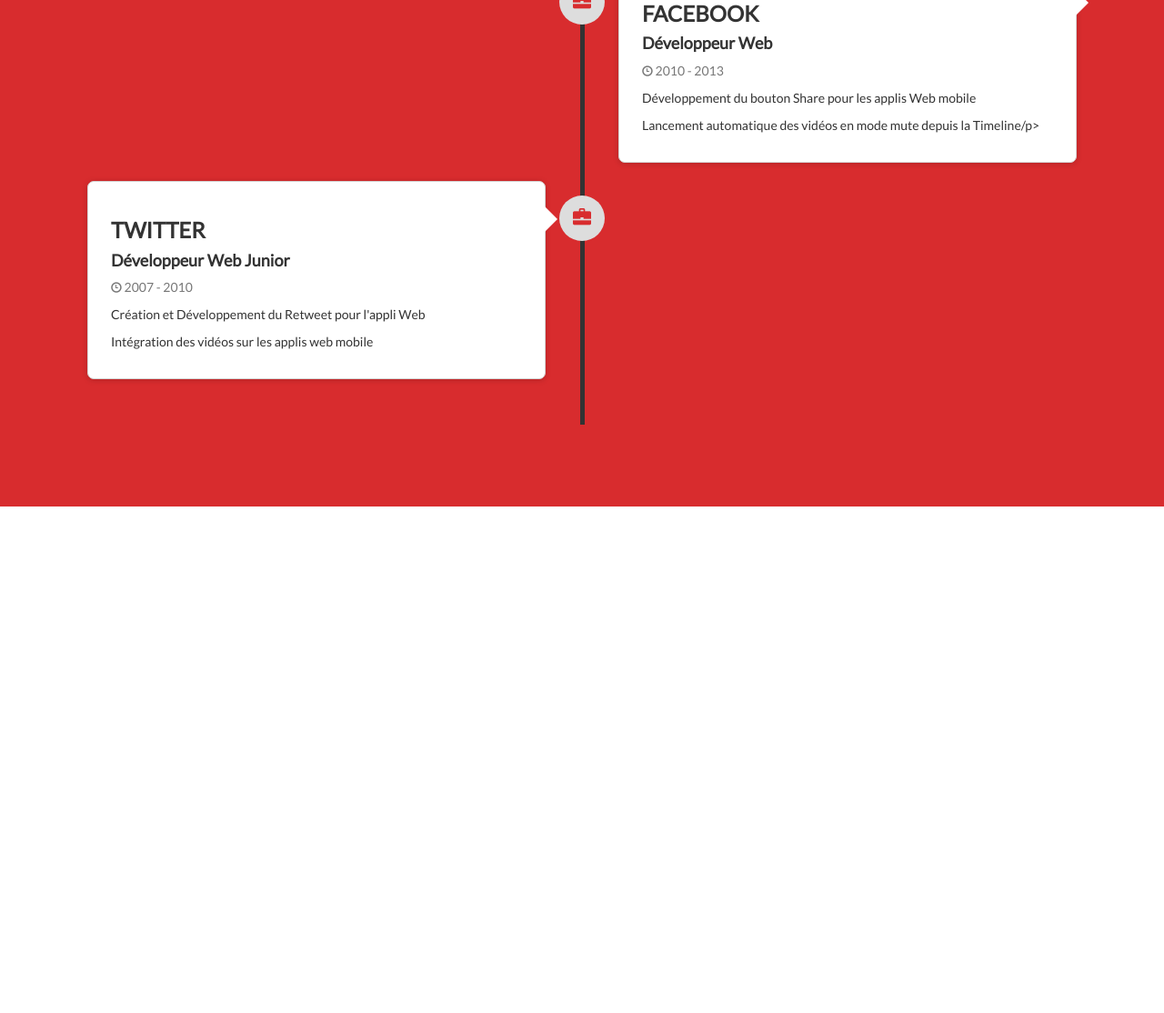
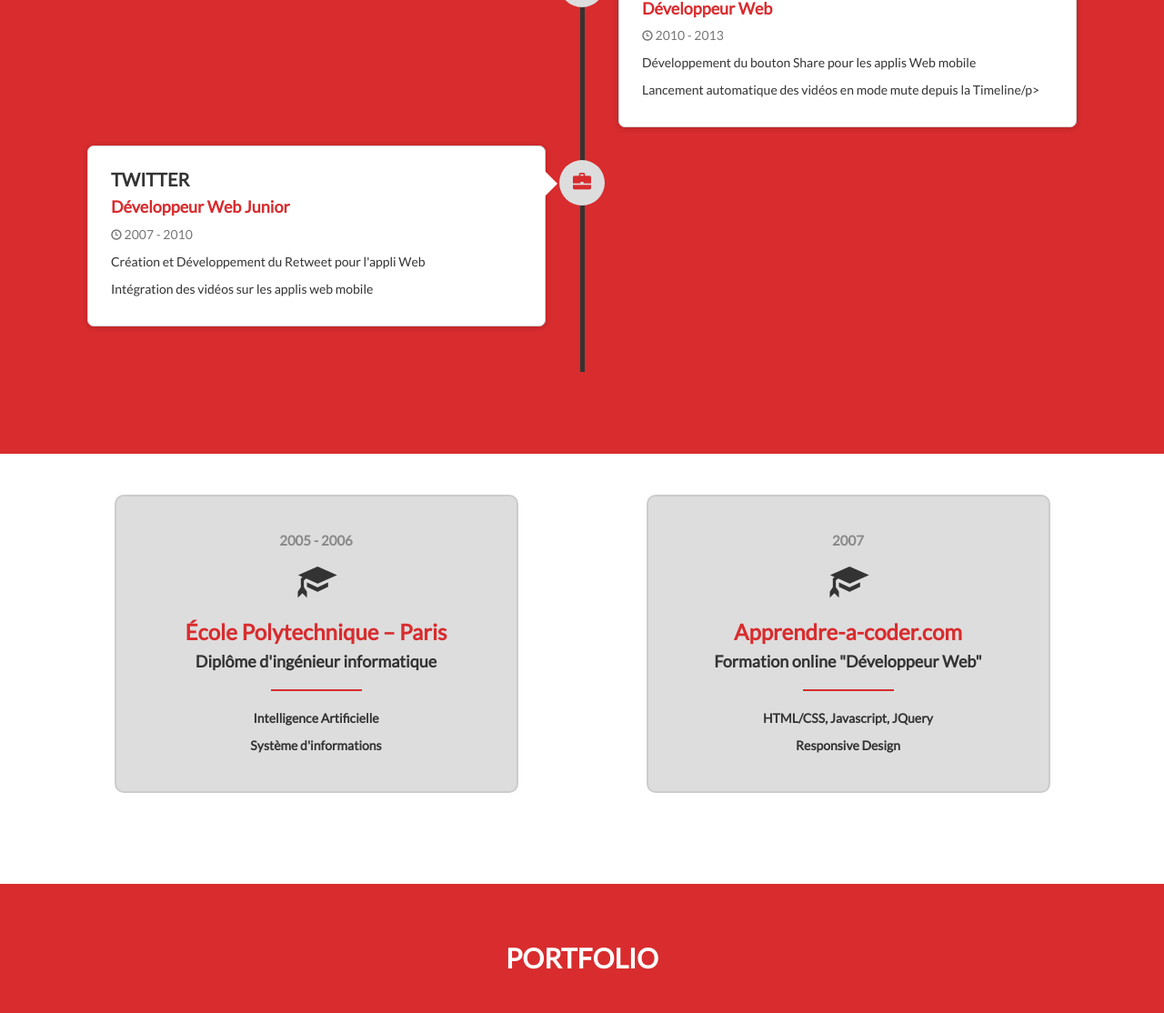
Before and after one commit to Voodoobear/Bootstrap-CV-project-3.3.6-, a plain HTML site: page index.html in a window 1280 px wide. Shown: the part 1742-2856 px from the top of the page at 91% size. Before the commit the page ends 2299 px from the top, so only its background shows below. Drawn offline with nearby package versions, Linux system fonts and the light colour scheme.

Commit message:
the 2 next sections are made. Today, I'm freaking productive!

```diff
--- a/index.html
+++ b/index.html
@@ -141,6 +141,78 @@
         </div>
     </section>
 
+    <section id="education">
+        <div class="container">
+            <div class="row">
+                <div class="col-sm-6">
+                    <div class="education-block">
+                        <h5>2005 - 2006</h5>
+                        <span class="glyphicon glyphicon-education"></span>
+                        <h3>École Polytechnique – Paris</h3>
+                        <h4>Diplôme d'ingénieur informatique</h4>
+                        <div class="red-divider"></div>
+                        <p>Intelligence Artificielle</p>
+                        <p>Système d'informations</p>
+                    </div>
+                </div>
+                <div class="col-sm-6">
+                    <div class="education-block">
+                        <h5>2007</h5>
+                        <span class="glyphicon glyphicon-education"></span>
+                        <h3>Apprendre-a-coder.com</h3>
+                        <h4>Formation online "Développeur Web"</h4>
+                        <div class="red-divider"></div>
+                        <p>HTML/CSS, Javascript, JQuery</p>
+                        <p>Responsive Design</p>
+                    </div>
+                </div>
+            </div>
+        </div>
+    </section>
+
+    <section id="portfolio">
+        <div class="container">
+            <div class="white-divider"></div>
+            <div class="heading">
+                <h2>Portfolio</h2>
+            </div>
+            <div class="row">
+                <div class="col-sm-4">
+                    <a href="http://www.facebook.com" target="blank" class="thumbnail">
+                        <img src="./img/facebook-share.png" alt="Facebook Share">
+                    </a>
+                </div>
+                <div class="col-sm-4">
+                    <a href="http://www.google.com" target="blank" class="thumbnail">
+                        <img src="./img/google-translate.png" alt="Google Share">
+                    </a>
+                </div>
+                <div class="col-sm-4">
+                    <a href="http://www.twitter.com" target="blank" class="thumbnail">
+                        <img src="./img/twitter-video.png" alt="Twitter Share">
+                    </a>
+                </div>
+            </div>
+            <div class="row">
+                <div class="col-sm-4">
+                    <a href="http://www.google.com" target="blank" class="thumbnail">
+                        <img src="./img/youtube.png" alt="Facebook Share">
+                    </a>
+                </div>
+                <div class="col-sm-4">
+                    <a href="http://www.twitter.com" target="blank" class="thumbnail">
+                        <img src="./img/twitter-retweet.png" alt="Google Share">
+                    </a>
+                </div>
+                <div class="col-sm-4">
+                    <a href="http://www.facebook.com" target="blank" class="thumbnail">
+                        <img src="./img/facebook-video.png" alt="Twitter Share">
+                    </a>
+                </div>
+            </div>
+        </div>
+    </section>
+
     <script src="https://code.jquery.com/jquery-1.12.4.min.js" integrity="sha256-ZosEbRLbNQzLpnKIkEdrPv7lOy9C27hHQ+Xp8a4MxAQ="
         crossorigin="anonymous"></script>
     <script src="https://stackpath.bootstrapcdn.com/bootstrap/3.3.6/js/bootstrap.min.js"></script>
--- a/style.css
+++ b/style.css
@@ -203,3 +203,87 @@ section .heading h2 {
     border-bottom: 14px solid transparent;
     content: " ";
 }
+
+.timeline-panel-container-inverted .timeline-panel:after {
+    border-left-width: 0;
+    border-right-width: 14px;
+    left: -14px;
+    right: auto;
+}
+
+.timeline-heading h3 {
+    margin-top: 5px;
+    font-size: 20px;
+}
+
+.timeline-heading h4 {
+    color: #d82c2e;
+}
+
+/*----- Education -----*/
+
+#education {
+    background: #fff;
+
+}
+
+#education .heading h2 {
+    color: #d82c2e;
+}
+
+.education-block {
+    width: 80%;
+    margin: 0 auto;
+    text-align: center;
+    padding: 30px;
+    background: #ddd;
+    border-radius: 10px;
+    border: 2px solid #ccc;
+    margin-bottom: 20px;
+}
+
+.education-block h5 {
+    color: #888;
+    font-size: 15px;
+    margin-bottom: 15px;
+}
+
+.education-block .glyphicon {
+    font-size: 40px;
+}
+
+.education-block h3 {
+    color: #d82c2e;
+}
+
+.education-block h4 {
+    margin-bottom: 20px;
+}
+
+.education-block p {
+    font-weight: bold;
+}
+
+.education-block .red-divider {
+    margin-bottom: 20px;
+}
+
+/*----- Portfolio -----*/
+
+#portfolio {
+    background: #d82c2e;
+}
+
+#portfolio .heading h2 {
+    color: #fff;
+}
+
+#portfolio .thumbnail img {
+    width: 100%;
+    height: 100%;
+    filter: grayscale(100%);
+}
+
+#portfolio .thumbnail img:hover {
+    filter: none;
+}
```
